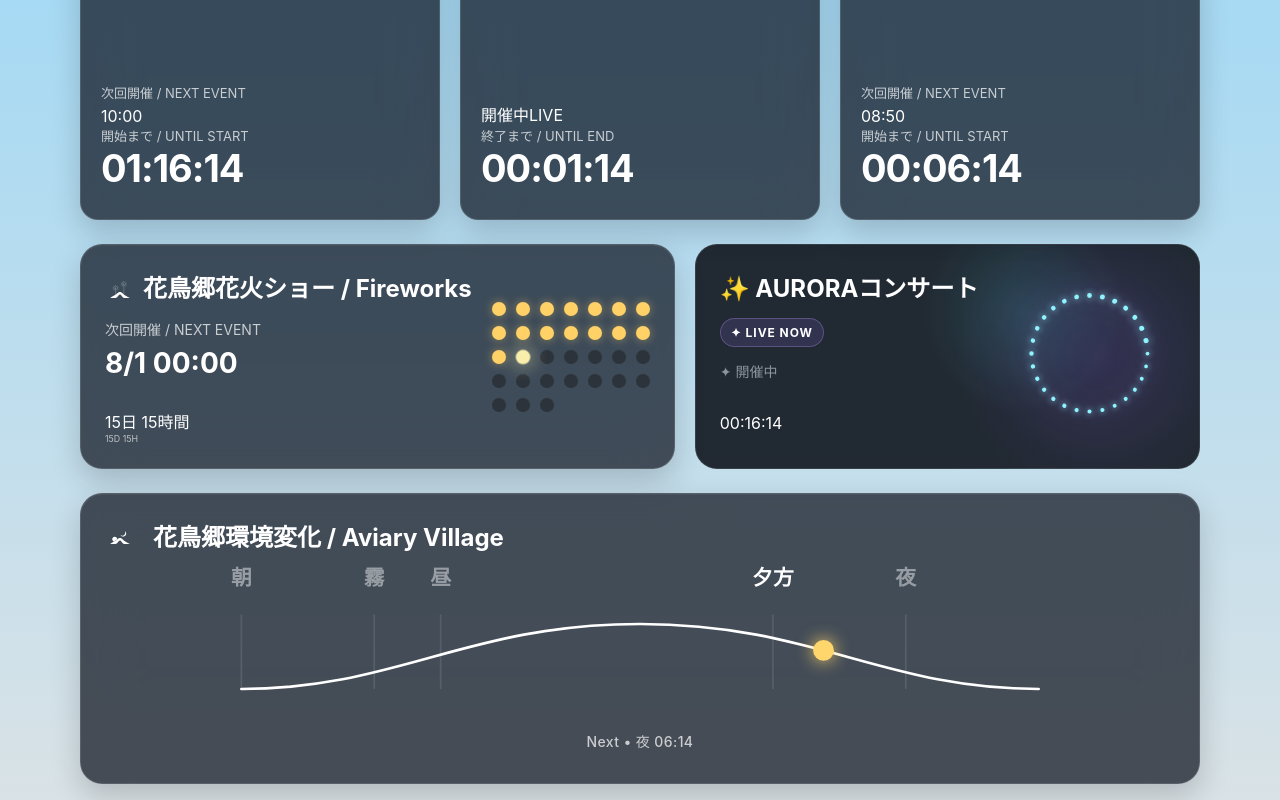
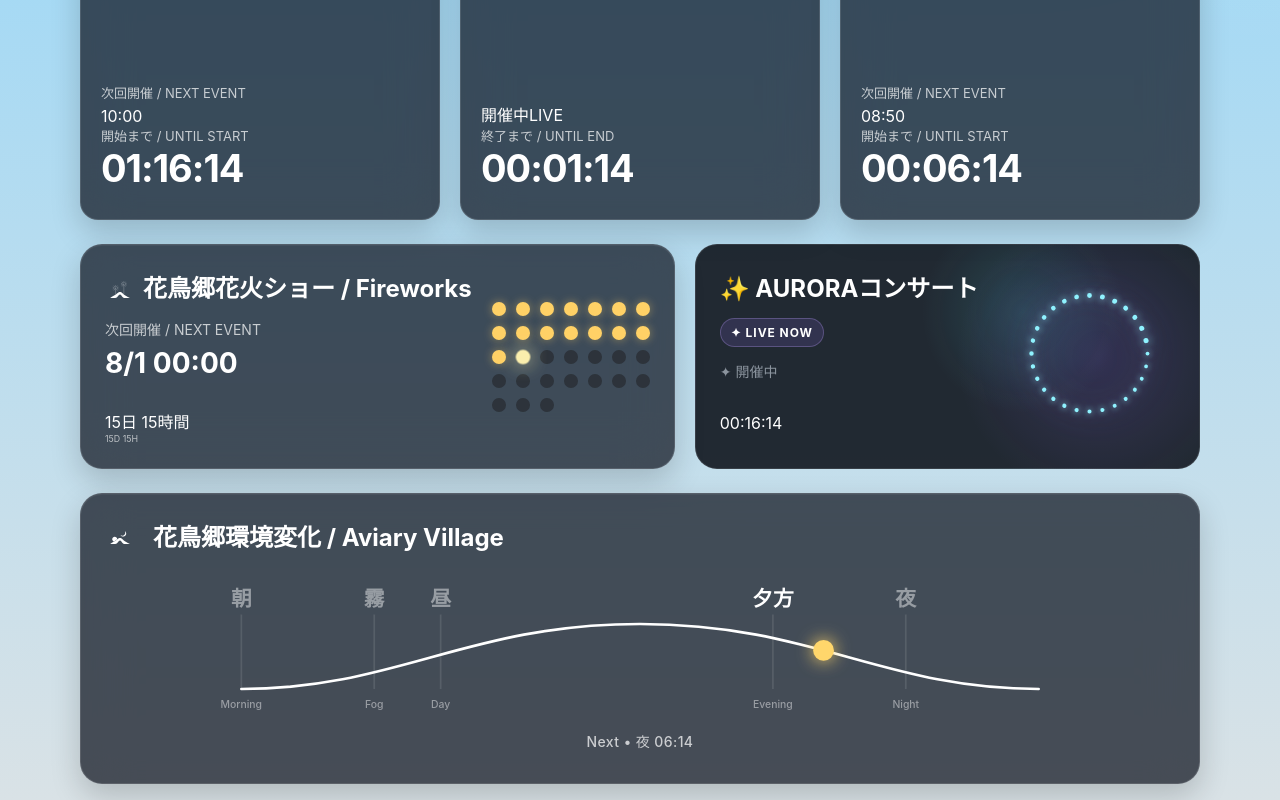
Before and after one commit to Studio-PulseHUB/Sky-Pulse-Day2, a React (Vite) app: page /#/ in a window 1280 px wide. Shown: the part 621-1421 px from the top of the page. Built offline with nearby package versions, Linux system fonts and the light colour scheme.

Commit message:
wavetimeline下部に英語を追加

```diff
--- a/src/components/widgets/WaveTimeline.tsx
+++ b/src/components/widgets/WaveTimeline.tsx
@@ -2,11 +2,11 @@ import { useEffect, useRef, useState } from "react";
 import "./WaveTimeline.css";
 
 const phases = [
-  { label: "朝", start: 0, end: 10 },
-  { label: "霧", start: 10, end: 15 },
-  { label: "昼", start: 15, end: 40 },
-  { label: "夕方", start: 40, end: 50 },
-  { label: "夜", start: 50, end: 60 },
+  { label: "朝", en: "Morning", start: 0, end: 10 },
+  { label: "霧", en: "Fog", start: 10, end: 15 },
+  { label: "昼", en: "Day", start: 15, end: 40 },
+  { label: "夕方", en: "Evening", start: 40, end: 50 },
+  { label: "夜", en: "Night", start: 50, end: 60 },
 ];
 
 function formatRemaining(seconds: number) {
@@ -79,24 +79,36 @@ export default function WaveTimeline() {
 
         {phases.map((phase) => {
   const x = 40 + (phase.start / 60) * 920;
+  const active = currentPhase.label === phase.label;
 
   return (
+    <g key={phase.label}>
       <text
-              key={phase.label + "-text"}
         x={x}
-              y1={38}
-              y2={100}
+        y={24}
         textAnchor="middle"
         fontSize="24"
         fontWeight="700"
         fill={
-                currentPhase.label === phase.label
+          active
             ? "#ffffff"
             : "rgba(255,255,255,.45)"
         }
       >
         {phase.label}
       </text>
+
+      <text
+        x={x}
+        y={142}
+        textAnchor="middle"
+        fontSize="12"
+        fontWeight="500"
+        fill="rgba(255,255,255,.45)"
+      >
+        {phase.en}
+      </text>
+    </g>
   );
 })}
 
```
Lines whose indentation alone changed are shown as unchanged.
